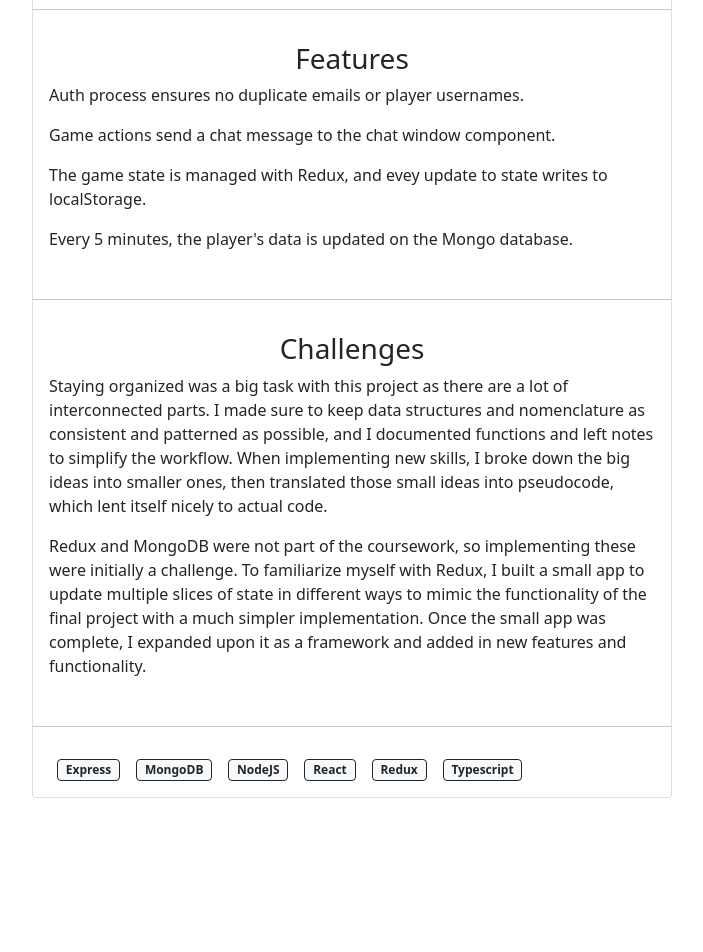
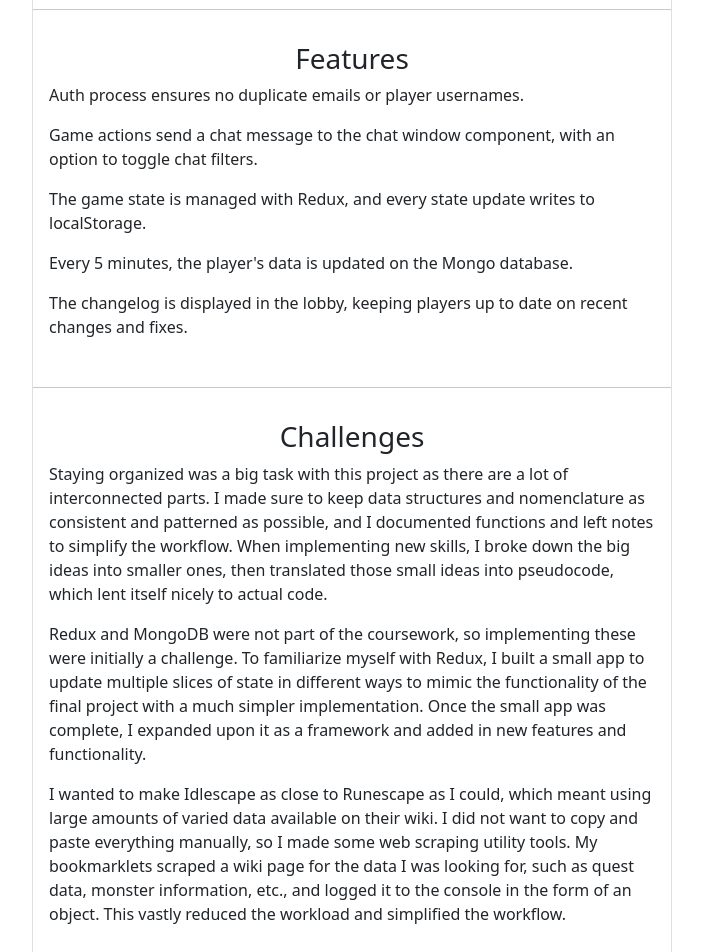
Before and after one commit to emoran0403/PortfolioPage, a React app: page /idlegame in a window 1280 px wide. Shown: the part 460-1412 px from the top of the page, without its empty margins (288-991 px from the left). Before the commit the page ends 1282 px from the top, so only its background shows below. Built offline with nearby package versions, Linux system fonts and the light colour scheme; no server answers.

Commit message:
fixed typo, added more details to Idlescape details page

```diff
--- a/src/client/Pages/ProjectPages/IdleGame.tsx
+++ b/src/client/Pages/ProjectPages/IdleGame.tsx
@@ -27,9 +27,12 @@
             <div className="card-body">
               <h3 className="text-center">Features</h3>
               <p>Auth process ensures no duplicate emails or player usernames.</p>
-              <p>Game actions send a chat message to the chat window component.</p>
-              <p>The game state is managed with Redux, and evey update to state writes to localStorage.</p>
+              <p>
+                Game actions send a chat message to the chat window component, with an option to toggle chat filters.
+              </p>
+              <p>The game state is managed with Redux, and every state update writes to localStorage.</p>
               <p>Every 5 minutes, the player's data is updated on the Mongo database.</p>
+              <p>The changelog is displayed in the lobby, keeping players up to date on recent changes and fixes.</p>
             </div>
             <hr></hr>
 
@@ -47,6 +50,13 @@
                 familiarize myself with Redux, I built a small app to update multiple slices of state in different ways
                 to mimic the functionality of the final project with a much simpler implementation. Once the small app
                 was complete, I expanded upon it as a framework and added in new features and functionality.
+              </p>
+              <p>
+                I wanted to make Idlescape as close to Runescape as I could, which meant using large amounts of varied
+                data available on their wiki. I did not want to copy and paste everything manually, so I made some web
+                scraping utility tools. My bookmarklets scraped a wiki page for the data I was looking for, such as
+                quest data, monster information, etc., and logged it to the console in the form of an object. This
+                vastly reduced the workload and simplified the workflow.
               </p>
             </div>
             <hr></hr>
```
